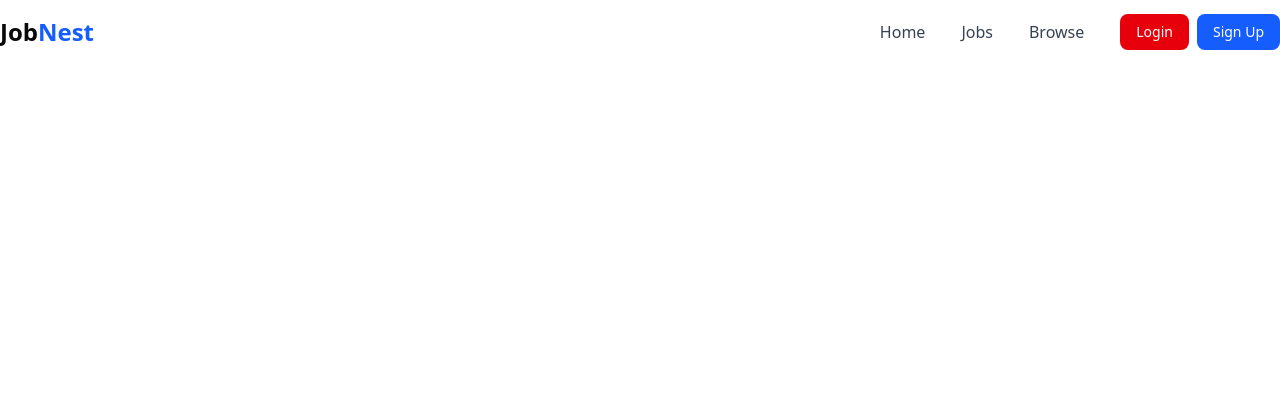
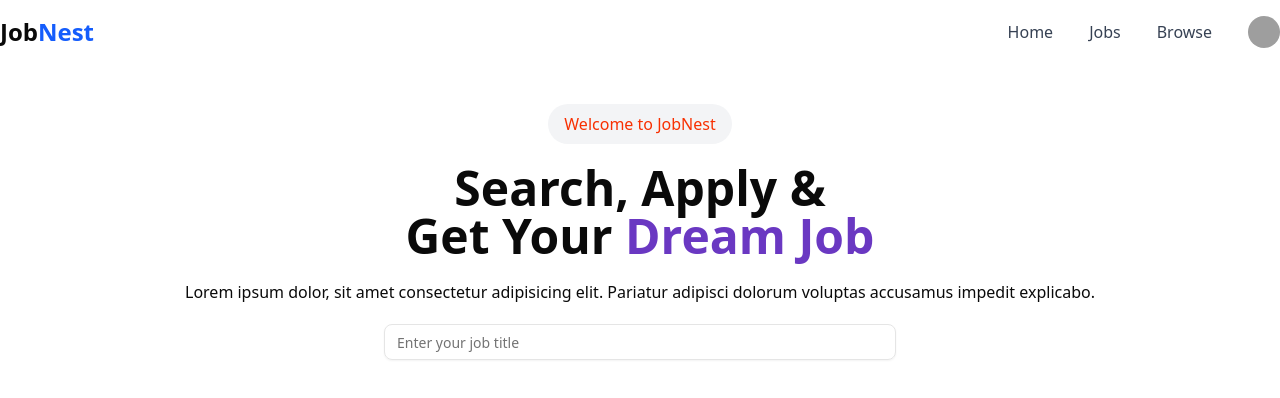
Before and after one commit to anmolthakur-01/JobNest, a React (Vite) app in the folder JobNest_frontend/: page / in a window 1280 px wide. Shown: the top 398 px of the page. Built offline with nearby package versions, Linux system fonts and the light colour scheme; grey boxes are pictures that could not be loaded.

Commit message:
create hero section

```diff
--- /dev/null
+++ b/JobNest_frontend/src/components/Hero.jsx
@@ -0,0 +1,31 @@
+import React from "react";
+import { Input } from "./ui/input";
+
+const Hero = () => {
+  return (
+    <div className="text-center">
+      <div className="flex flex-col gap-5 my-10">
+        <span className="mx-auto px-4 py-2 rounded-full bg-gray-100 text-[#F83002] font-medium">
+          Welcome to JobNest
+        </span>
+        <h1 className="text-5xl font-bold">
+          Search, Apply & <br /> Get Your{" "}
+          <span className="text-[#6a38c2]">Dream Job</span>
+        </h1>
+        <p>
+          Lorem ipsum dolor, sit amet consectetur adipisicing elit. Pariatur
+          adipisci dolorum voluptas accusamus impedit explicabo.
+        </p>
+        <div className="flex w-[40%] item-center mx-auto">
+          <Input
+            type="text"
+            placeholder="Enter your job title"
+            className="cursor-pointer "
+          />
+        </div>
+      </div>
+    </div>
+  );
+};
+
+export default Hero;
--- a/JobNest_frontend/src/components/Home.jsx
+++ b/JobNest_frontend/src/components/Home.jsx
@@ -1,10 +1,14 @@
 import React from 'react'
 import Navbar from './shared/Navbar'
+import Footer from './shared/Footer'
+import Hero from './Hero'
 
 const Home = () => {
   return (
     <>
     <Navbar/>
+    <Hero/>
+    {/* <Footer /> */}
     </>
   )
 }
--- /dev/null
+++ b/JobNest_frontend/src/components/shared/Footer.jsx
@@ -0,0 +1,63 @@
+import React from "react";
+import { Link } from "react-router-dom";
+
+const Footer = () => {
+  return (
+    <div>
+      <footer className="border-t border-t-gray-200 py-8">
+        <div className="container mx-auto px-4">
+          <div className="flex flex-col md:flex-row justify-between items-center">
+            <div className="mb-4 md:mb-0">
+              <h2 className="text-xl font-bold">JobNest</h2>
+              <p className="text-sm">© 2025 JobNest. All rights reserved.</p>
+            </div>
+
+            <div className="flex space-x-4 mt-4 md:mt-0">
+              <Link
+                to="https://facebook.com"
+                className="hover:text-gray-400"
+                aria-label="Facebook"
+              >
+                <svg
+                  className="w-6 h-6"
+                  fill="currentColor"
+                  viewBox="0 0 24 24"
+                >
+                  <path d="M22.676 0H1.324C.593 0 0 .592 0 1.324v21.352C0 23.408.593 24 1.324 24H12.82V14.706H9.692v-3.578h3.128V8.408c0-3.1 1.893-4.787 4.657-4.787 1.325 0 2.463.1 2.794.144v3.238l-1.918.001c-1.503 0-1.794.715-1.794 1.762v2.31h3.587l-.468 3.578h-3.119V24h6.116C23.407 24 24 23.408 24 22.676V1.324C24 .592 23.407 0 22.676 0z" />
+                </svg>
+              </Link>
+              <Link
+                to="https://twitter.com"
+                className="hover:text-gray-400"
+                aria-label="Twitter"
+              >
+                <svg
+                  className="w-6 h-6"
+                  fill="currentColor"
+                  viewBox="0 0 24 24"
+                >
+                  <path d="M24 4.557a9.835 9.835 0 01-2.828.775 4.934 4.934 0 002.165-2.724 9.867 9.867 0 01-3.127 1.195 4.924 4.924 0 00-8.38 4.49A13.978 13.978 0 011.67 3.149 4.93 4.93 0 003.16 9.724a4.903 4.903 0 01-2.229-.616v.062a4.93 4.93 0 003.946 4.827 4.902 4.902 0 01-2.224.084 4.93 4.93 0 004.6 3.417A9.869 9.869 0 010 21.543a13.978 13.978 0 007.548 2.212c9.057 0 14.01-7.507 14.01-14.01 0-.213-.004-.425-.015-.636A10.012 10.012 0 0024 4.557z" />
+                </svg>
+              </Link>
+              <Link
+                to="https://linkedin.com"
+                className="hover:text-gray-400"
+                aria-label="LinkedIn"
+              >
+                <svg
+                  className="w-6 h-6"
+                  fill="currentColor"
+                  viewBox="0 0 24 24"
+                >
+                  <path d="M20.447 20.452H16.85v-5.569c0-1.327-.027-3.037-1.852-3.037-1.854 0-2.137 1.446-2.137 2.94v5.666H9.147V9.756h3.448v1.464h.05c.48-.91 1.653-1.871 3.401-1.871 3.634 0 4.307 2.39 4.307 5.498v5.605zM5.337 8.29c-1.105 0-2-.896-2-2 0-1.106.895-2 2-2 1.104 0 2 .895 2 2 0 1.104-.896 2-2 2zM7.119 20.452H3.553V9.756h3.566v10.696zM22.225 0H1.771C.791 0 0 .774 0 1.729v20.542C0 23.226.792 24 1.771 24h20.451c.979 0 1.771-.774 1.771-1.729V1.729C24 .774 23.205 0 22.225 0z" />
+                </svg>
+              </Link>
+            </div>
+          </div>
+        </div>
+      </footer>
+    </div>
+  );
+};
+
+export default Footer;
--- a/JobNest_frontend/src/components/shared/Navbar.jsx
+++ b/JobNest_frontend/src/components/shared/Navbar.jsx
@@ -7,7 +7,7 @@ import { Link } from "react-router-dom";
 
 
 const Navbar = () => {
-  const user = false;
+  const user = true;
   return (
     <div className="bg-white">
       <div className="flex items-center justify-between mx-auto max-w-7xl h-16">
```
